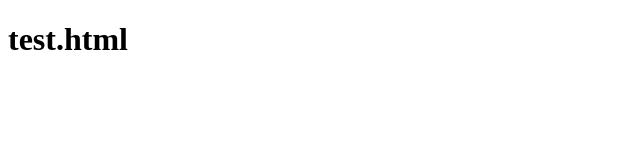
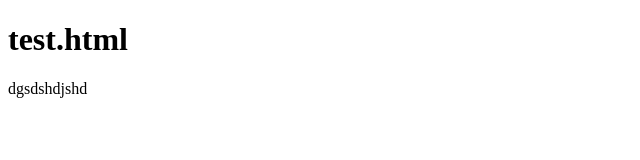
Before and after one commit to TRDAT04/demo_git, a plain HTML site: page test.html in a window 1280 px wide. Shown: the whole page, without its empty margins (0-640 px from the left). Drawn offline with Linux system fonts and the light colour scheme.

Commit message:
Conflict test

```diff
--- a/test.html
+++ b/test.html
@@ -7,5 +7,6 @@
 </head>
 <body>
     <h1>test.html</h1>
+    dgsdshdjshd
 </body>
 </html>
```
